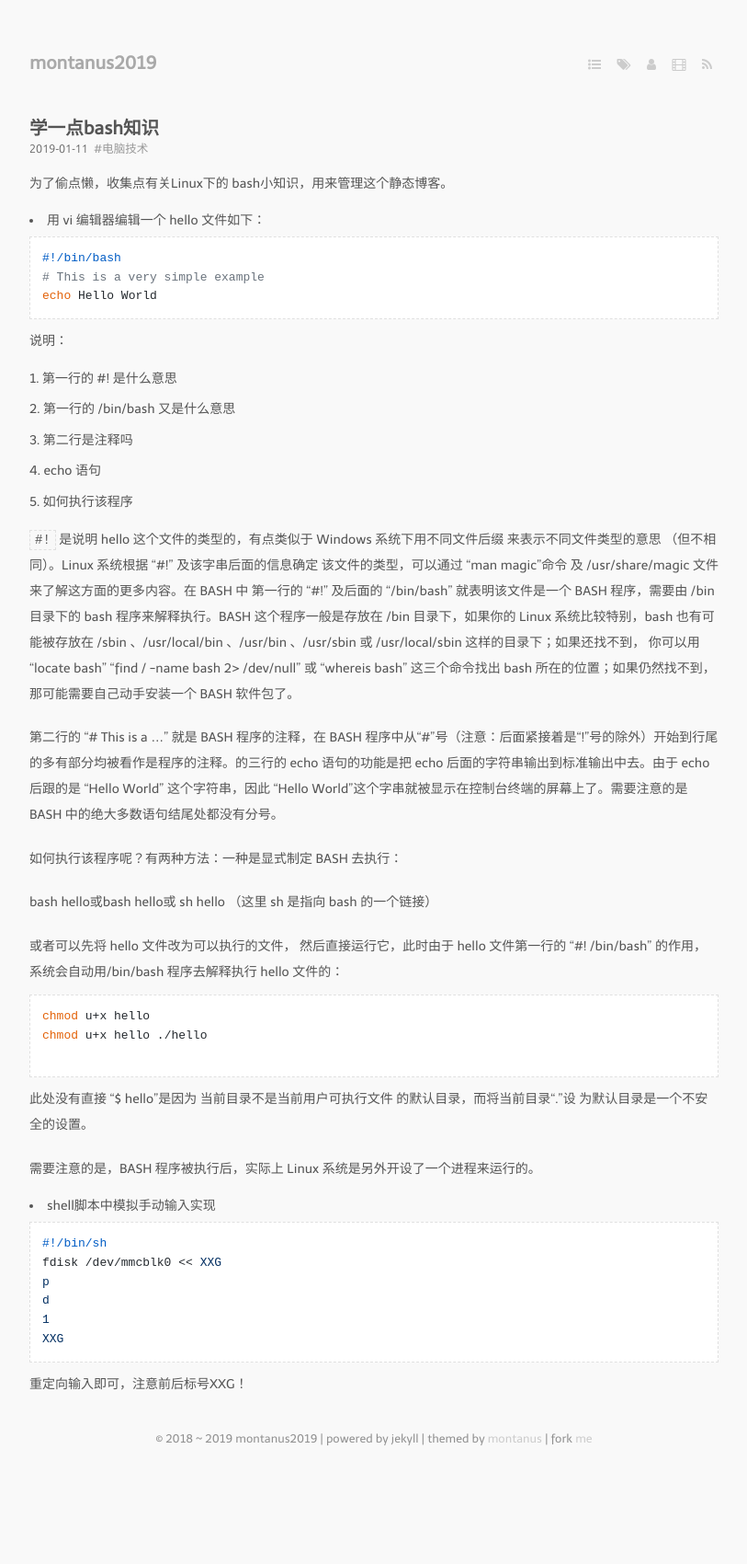
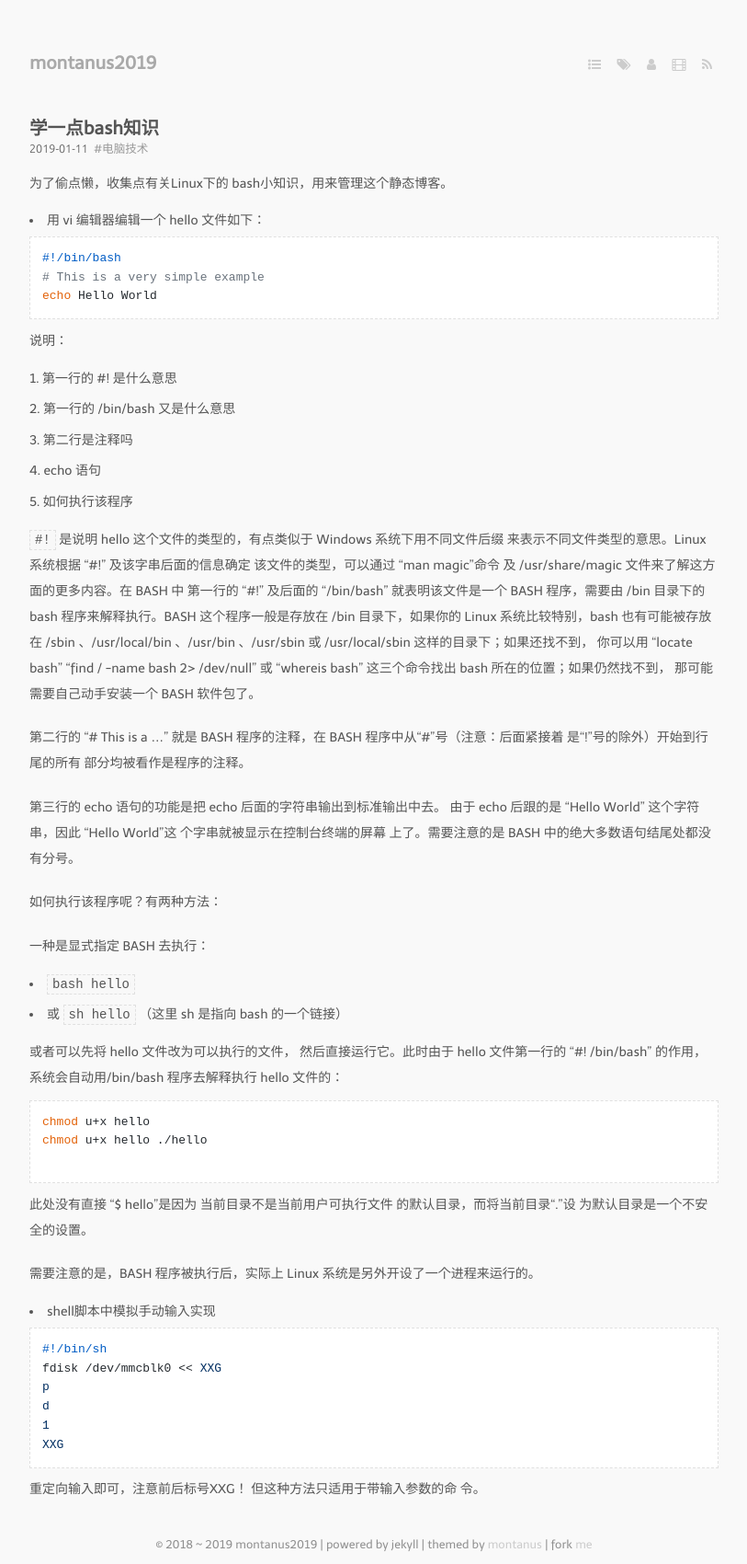
Before and after one commit to montanus2019/montanus2019.github.io, a Jekyll site: the page built from _posts/2019-01-11-bash知识学习.md, in a window 1280 px wide. Shown: the whole page at 92% size, without its empty margins (233-1046 px from the left). Built offline with Jekyll 4.4.1, drawn with Linux system fonts in a browser that asks for light colours; nearby versions of some CDN libraries; some web fonts are replaced; a script that is not in the unit is left out; before the commit the page ends 1585 px from its top, so only the background shows below that.

Commit message:
修改bash内容

````diff
--- a/_posts/2019-01-11-bash知识学习.md
+++ b/_posts/2019-01-11-bash知识学习.md
@@ -35,8 +35,7 @@ echo Hello World
 这个文件的类型的，有点类似于
 Windows
 系统下用不同文件后缀
-来表示不同文件类型的意思
-（但不相同）。Linux
+来表示不同文件类型的意思。Linux
 系统根据 "#!"
 及该字串后面的信息确定
 该文件的类型，可以通过
@@ -68,30 +67,32 @@ BASH 软件包了。
 第二行的 "# This is a ..."
 就是 BASH 程序的注释，在
 BASH
-程序中从“#”号（注意：后面紧接着是“!”号的除外）开始到行尾的多有部分均被看作是程序的注释。的三行的
-echo 语句的功能是把 echo
-后面的字符串输出到标准输出中去。由于
-echo 后跟的是 "Hello World"
-这个字符串，因此 "Hello
-World"这个字串就被显示在控制台终端的屏幕上了。需要注意的是
-BASH
+程序中从“#”号（注意：后面紧接着
+是“!”号的除外）开始到行尾的所有
+部分均被看作是程序的注释。
+
+第三行的 echo 语句的功能是把 echo
+后面的字符串输出到标准输出中去。
+由于 echo 后跟的是 "Hello World"
+这个字符串，因此 "Hello World"这
+个字串就被显示在控制台终端的屏幕
+上了。需要注意的是 BASH
 中的绝大多数语句结尾处都没有分号。
 
-如何执行该程序呢？有两种方法：一种是显式制定
-BASH 去执行：
+如何执行该程序呢？有两种方法：
 
-bash hello或bash hello或 sh
-hello （这里 sh 是指向 bash
-的一个链接）
+一种是显式指定 BASH 去执行：
+
+- `bash hello`
+- 或 `sh hello` （这里 sh
+是指向 bash 的一个链接）
 
 或者可以先将 hello
 文件改为可以执行的文件，
-然后直接运行它，此时由于
-hello 文件第一行的 "#!
-/bin/bash"
+然后直接运行它。此时由于
+hello 文件第一行的 "#! /bin/bash"
 的作用，系统会自动用/bin/bash
-程序去解释执行 hello
-文件的：
+程序去解释执行 hello 文件的：
 
 ```
 chmod u+x hello
@@ -120,3 +121,5 @@ XXG
 ```
 
 重定向输入即可，注意前后标号XXG！
+但这种方法只适用于带输入参数的命
+令。
````
